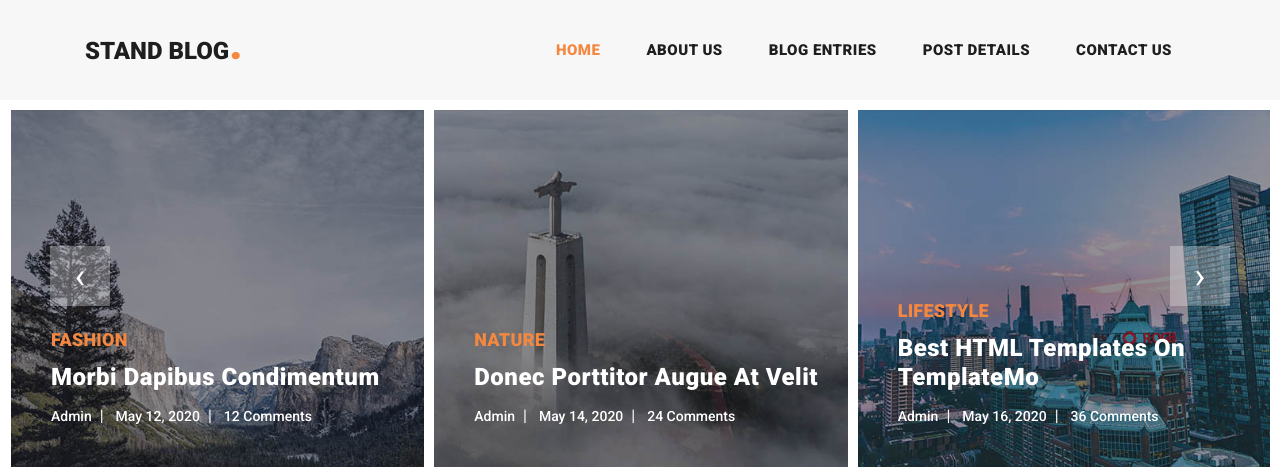
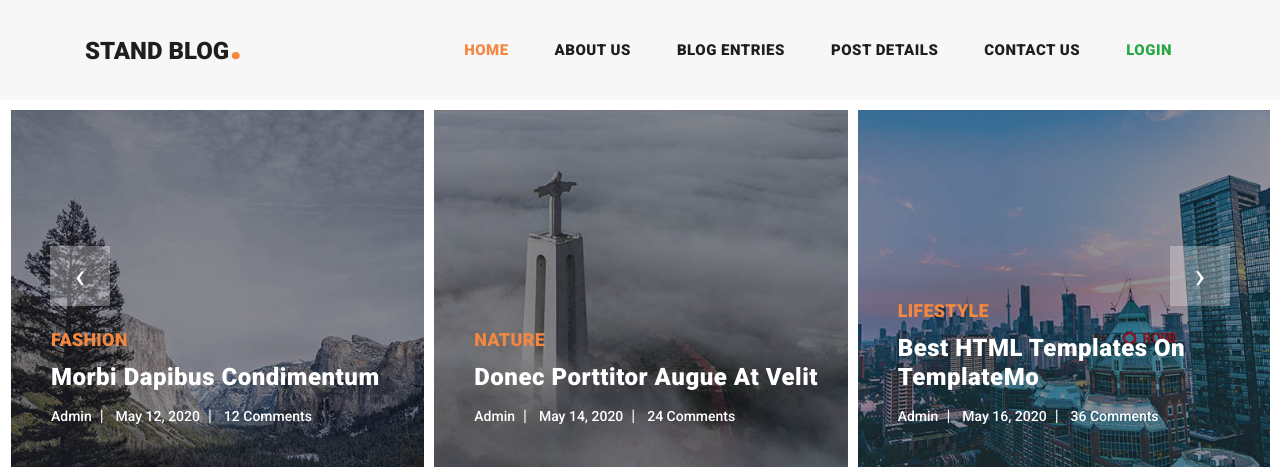
Before and after one commit to AhmadZia-z/blog, a Django app: page / in a window 1280 px wide. Shown: the top 467 px of the page. Run offline with Django 5.2, Linux system fonts and the light colour scheme; some libraries are stand-ins or nearby versions.

Commit message:
update login

```diff
--- a/account/views.py
+++ b/account/views.py
@@ -5,6 +5,9 @@ from django.contrib.auth import authenticate, login
 
 
 def user_login(request):
+    if request.user.is_authenticated == True:
+        return redirect('/')
+
     if request.method == 'POST':
         username = request.POST.get('username')
         password = request.POST.get('password')
--- a/home/templates/home/index.html
+++ b/home/templates/home/index.html
@@ -67,6 +67,13 @@ https://templatemo.com/tm-551-stand-blog
               </li>
               <li class="nav-item">
                 <a class="nav-link" href="contact.html">Contact Us</a>
+              </li>
+              <li class="nav-item">
+                {% if request.user.is_authenticated %}
+                  <a class="nav-link text-primary" href="">{{ request.user.first_name }} {{ request.user.last_name }}</a>
+                {% else %}
+                  <a class="nav-link text-success" href="/login">Login</a>
+                 {% endif %}
               </li>
             </ul>
           </div>
```
Also changed, not shown: db.sqlite3.
